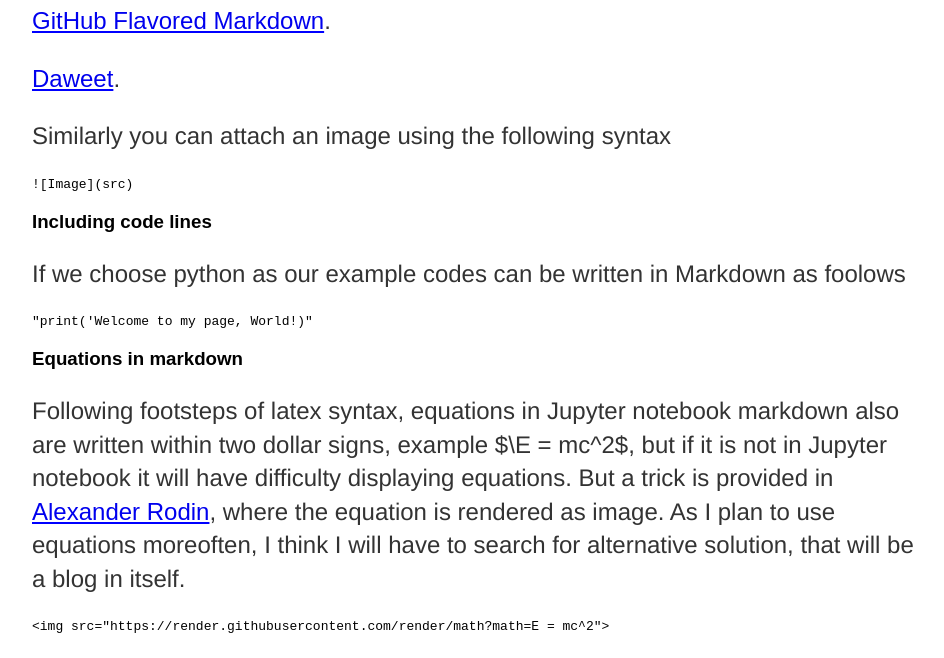
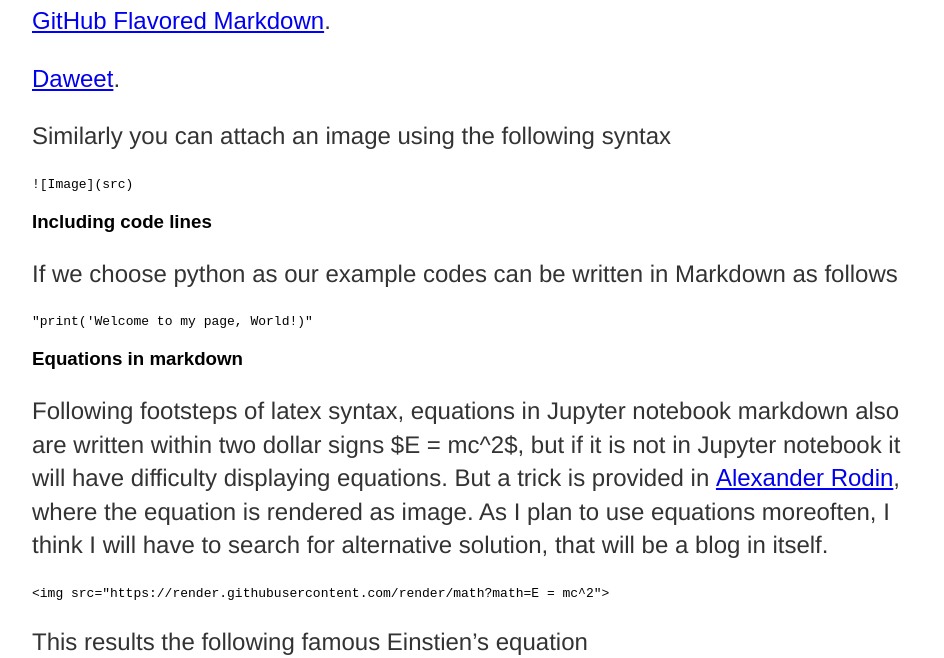
Before and after one commit to Daweet/Daweet.github.io, a Jekyll site: the page built from _posts/2020-05-04-from-markdown-to-webpages.md, in a window 1280 px wide and 900 px high, scrolled down 3852 px, cut to the strip 0-658 px from the top of the window. Shown: the whole strip, without its empty margins (160-1104 px from the left). Built offline with Jekyll 4.4.1, drawn with Linux system fonts in a browser that asks for light colours; our own code applies the rules of GitHub Pages for plain Markdown files.

Commit message:
Update 2020-05-04-from-markdown-to-webpages.md

````diff
--- a/_posts/2020-05-04-from-markdown-to-webpages.md
+++ b/_posts/2020-05-04-from-markdown-to-webpages.md
@@ -128,13 +128,13 @@
 ```
 ### Including code lines
 
-If we choose python as our example codes can be written in Markdown as foolows
+If we choose python as our example codes can be written in Markdown as follows
 ```python
 "print('Welcome to my page, World!)"
 ```
 
 ### Equations in markdown
-Following footsteps of latex syntax, equations in Jupyter notebook markdown also are written within two dollar signs, example $\E = mc^2\$, but if it is not in Jupyter notebook it will have difficulty displaying equations. But a trick is provided in [Alexander Rodin](https://gist.github.com/a-rodin/fef3f543412d6e1ec5b6cf55bf197d7b), where the equation is rendered as image. As I plan to use equations moreoften, I think I will have to search for alternative solution, that will be a blog in itself.
+Following footsteps of latex syntax, equations in Jupyter notebook markdown also are written within two dollar signs $E = mc^2\$, but if it is not in Jupyter notebook it will have difficulty displaying equations. But a trick is provided in [Alexander Rodin](https://gist.github.com/a-rodin/fef3f543412d6e1ec5b6cf55bf197d7b), where the equation is rendered as image. As I plan to use equations moreoften, I think I will have to search for alternative solution, that will be a blog in itself.
 ```
 <img src="https://render.githubusercontent.com/render/math?math=E = mc^2">
 ```
````
